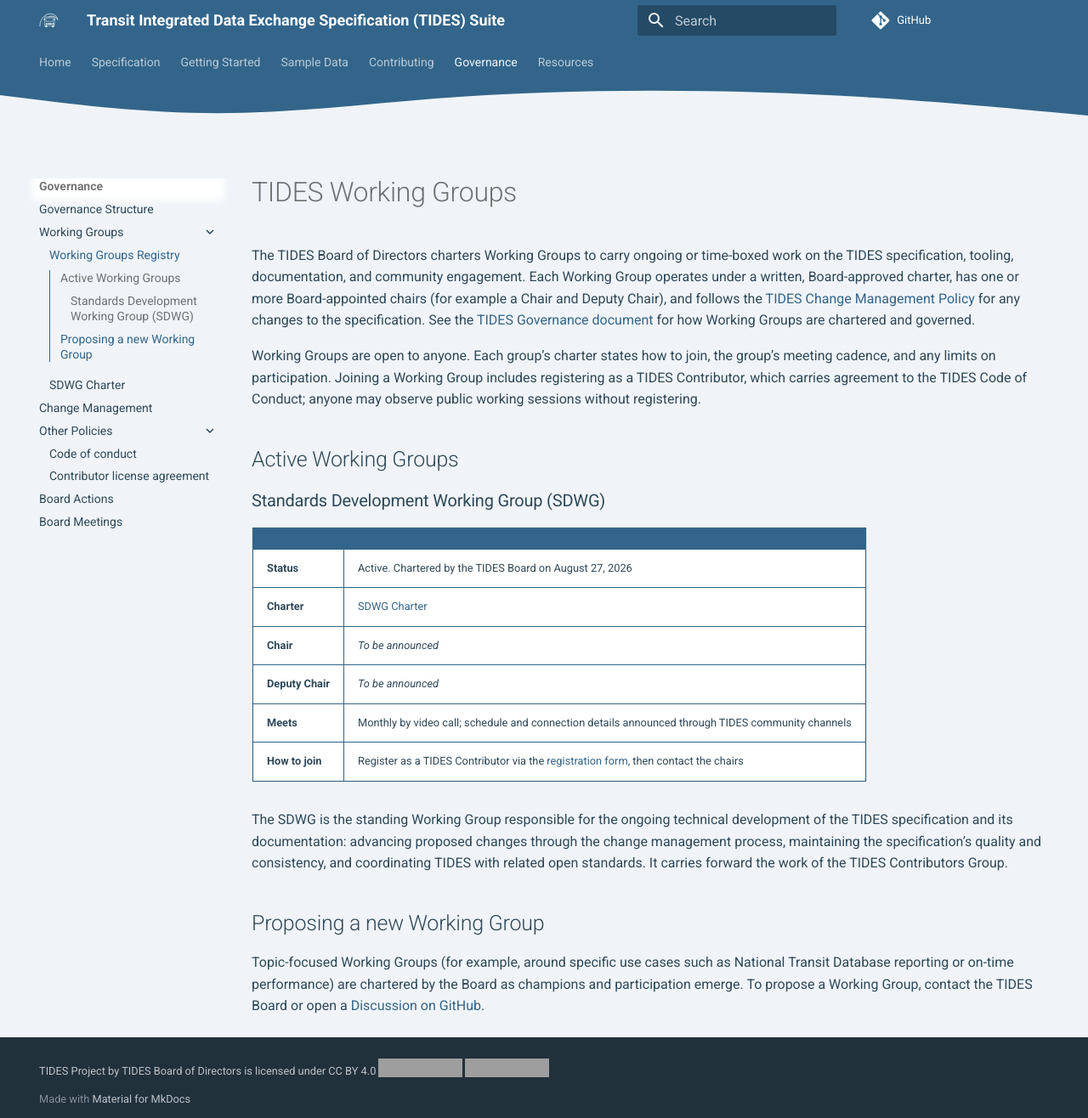
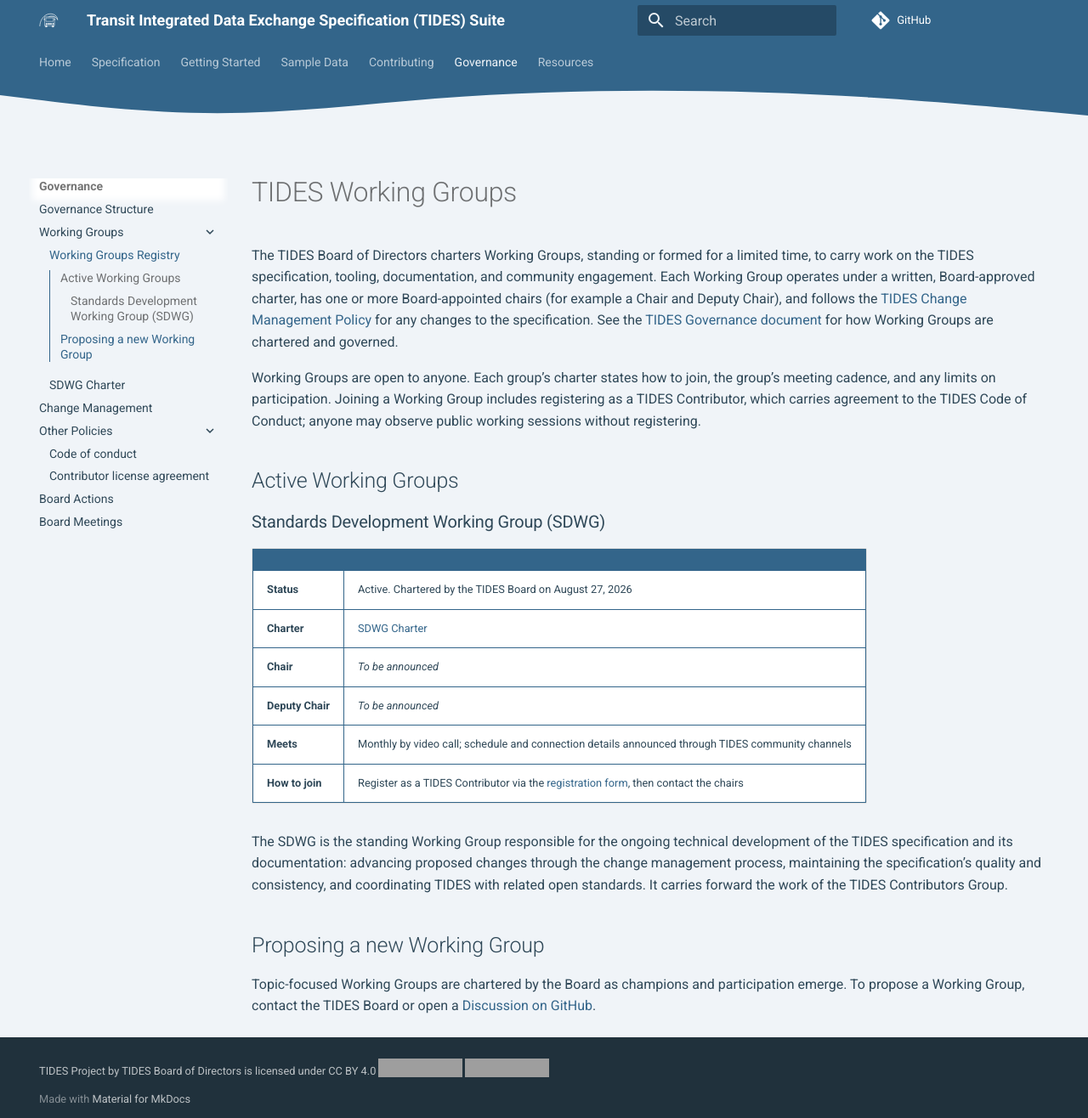
Before and after one commit to gtfs-zone/TIDES, an MkDocs documentation site: the page built from docs/governance/working-groups.md, in a window 1280 px wide and 1316 px high. Shown: the whole window at 85% size. Built offline with MkDocs 1.6.1 and Material for MkDocs 9.7.7, drawn with Linux system fonts in a browser that asks for light colours; nearby versions of some CDN libraries; comment, search, counter and statistics services are not loaded; the version menu is left out; grey boxes are pictures that could not be loaded.

Commit message:
generalize working group language per review

```diff
--- a/docs/governance/working-groups.md
+++ b/docs/governance/working-groups.md
@@ -1,6 +1,6 @@
 # TIDES Working Groups
 
-The TIDES Board of Directors charters Working Groups to carry ongoing or time-boxed work on the TIDES specification, tooling, documentation, and community engagement. Each Working Group operates under a written, Board-approved charter, has one or more Board-appointed chairs (for example a Chair and Deputy Chair), and follows the [TIDES Change Management Policy](policies/change-management.md) for any changes to the specification. See the [TIDES Governance document](../governance.md#working-groups) for how Working Groups are chartered and governed.
+The TIDES Board of Directors charters Working Groups, standing or formed for a limited time, to carry work on the TIDES specification, tooling, documentation, and community engagement. Each Working Group operates under a written, Board-approved charter, has one or more Board-appointed chairs (for example a Chair and Deputy Chair), and follows the [TIDES Change Management Policy](policies/change-management.md) for any changes to the specification. See the [TIDES Governance document](../governance.md#working-groups) for how Working Groups are chartered and governed.
 
 Working Groups are open to anyone. Each group's charter states how to join, the group's meeting cadence, and any limits on participation. Joining a Working Group includes registering as a TIDES Contributor, which carries agreement to the TIDES Code of Conduct; anyone may observe public working sessions without registering.
 
@@ -21,6 +21,6 @@ The SDWG is the standing Working Group responsible for the ongoing technical dev
 
 ## Proposing a new Working Group
 
-Topic-focused Working Groups (for example, around specific use cases such as National Transit Database reporting or on-time performance) are chartered by the Board as champions and participation emerge. To propose a Working Group, contact the TIDES Board or open a [Discussion on GitHub](https://github.com/TIDES-transit/TIDES/discussions).
+Topic-focused Working Groups are chartered by the Board as champions and participation emerge. To propose a Working Group, contact the TIDES Board or open a [Discussion on GitHub](https://github.com/TIDES-transit/TIDES/discussions).
 
 [contributor-registration]: https://docs.google.com/forms/d/e/1FAIpQLSfQUjKHfV64uDBAYAt0OSPgYCe_BGgcAPWXi-m0PSlX6edCIQ/viewform?usp=header
```
Also changed, not shown: docs/governance.md (+1 -1 lines), docs/governance/policies/change-management.md (+1 -1 lines).
